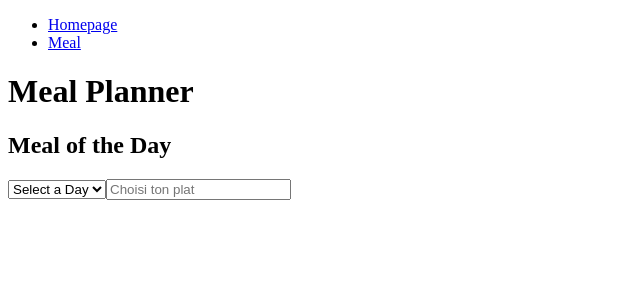
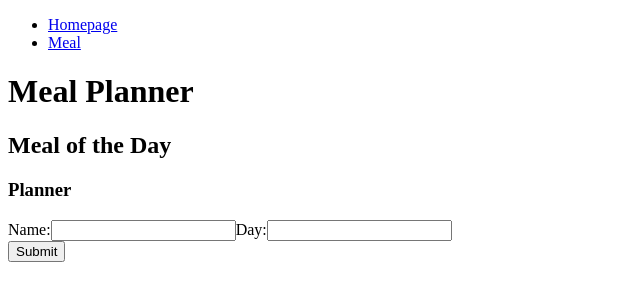
Before and after one commit to EaudeJavel/meal-planification, a React (Vite) app: page / in a window 1280 px wide. Shown: the top 300 px of the page, without its empty margins (0-640 px from the left). Built offline with nearby package versions, Linux system fonts and the light colour scheme.

Commit message:
refactor: maintenable code + meal post request

```diff
--- a/src/partials/MealDetails.jsx
+++ b/src/partials/MealDetails.jsx
@@ -1,5 +1,5 @@
 import React, { useState, useEffect } from "react";
-import * as component from "./fetch";
+import * as component from "./api";
 
 function MealDetails() {
   const [meals, setMeals] = useState([]);
--- a/src/partials/MealPlanner.jsx
+++ b/src/partials/MealPlanner.jsx
@@ -1,28 +1,52 @@
 import React from "react";
+import { useState } from "react";
+import { useForm } from "./useForm";
+import { addMeal } from "./api";
 
-function MealPlanner({ selectedDay, setSelectedDay, selectedMeal, setSelectedMeal }) {
-  const daysOfWeek = ["Lundi", "Mardi", "Mercredi", "Jeudi", "Vendredi", "Samedi", "Dimanche"];
+function MealPlanner() {
+  const [modifiedData, handleInputChange] = useForm({
+    name: "",
+    day: "",
+  });
 
-  function handleDaySelect(event) {
-    setSelectedDay(event.target.value);
-  }
+  const [error, setError] = useState(null);
 
-  function handleMealSelect(event) {
-    setSelectedMeal(event.target.value);
-  }
+  const handleSubmit = async (e) => {
+    e.preventDefault();
+    try {
+      const response = await addMeal(modifiedData);
+      console.log(response);
+    } catch (error) {
+      setError(error);
+    }
+  };
 
   return (
     <div>
-      <select value={selectedDay} onChange={handleDaySelect}>
-        <option value="">Select a Day</option>
-        {daysOfWeek.map((day) => (
-          <option key={day} value={day}>
-            {day}
-          </option>
-        ))}
-      </select>
-
-      <input type="text" value={selectedMeal} onChange={handleMealSelect} placeholder="Choisi ton plat" />
+      <form onSubmit={handleSubmit}>
+        <h3>Planner</h3>
+        <label>
+          Name:
+          <input
+            type="text"
+            name="name"
+            onChange={handleInputChange}
+            value={modifiedData.name}
+          />
+        </label>
+        <label>
+          Day:
+          <input
+            type="text"
+            name="day"
+            onChange={handleInputChange}
+            value={modifiedData.day}
+          />
+        </label>
+        <br />
+        {error && <p>Error: {error.message}</p>}
+        <button type="submit">Submit</button>
+      </form>
     </div>
   );
 }
--- /dev/null
+++ b/src/partials/UseForm.jsx
@@ -0,0 +1,11 @@
+import { useCallback, useState } from "react";
+
+export const useForm = (initialState) => {
+  const [formData, setFormData] = useState(initialState);
+
+  const handleInputChange = useCallback(({ target: { name, value } }) => {
+    setFormData((prevData) => ({ ...prevData, [name]: value }));
+  }, []);
+
+  return [formData, handleInputChange];
+};
--- /dev/null
+++ b/src/partials/api.jsx
@@ -0,0 +1,25 @@
+import axios from "axios";
+
+const API_URL = "http://localhost:1337/api";
+
+// Récupère la liste des recettes
+export const fetchMeals = async () => {
+  const response = await axios.get(`${API_URL}/meals`);
+  return response.data;
+};
+
+// Récupère la liste des ingrédients
+export const fetchIngredients = async () => {
+  const response = await axios.get(`${API_URL}/ingredients`);
+  return response.data;
+};
+
+// Ajoute une nouvelle recette
+export const addMeal = async (mealData) => {
+    try {
+      const response = await axios.post(`${API_URL}/meals`, { data: mealData });
+      return response;
+    } catch (error) {
+      throw error;
+    }
+  };
--- a/src/partials/fetch.jsx
+++ /dev/null
@@ -1,3 +0,0 @@
-import axios from "axios";
-const url = "http://localhost:1337/api/meals";
-export const readMeals = () => axios.get(url);
```
Also changed, not shown: 1 other file (tests, documents, lock files or other folders).
